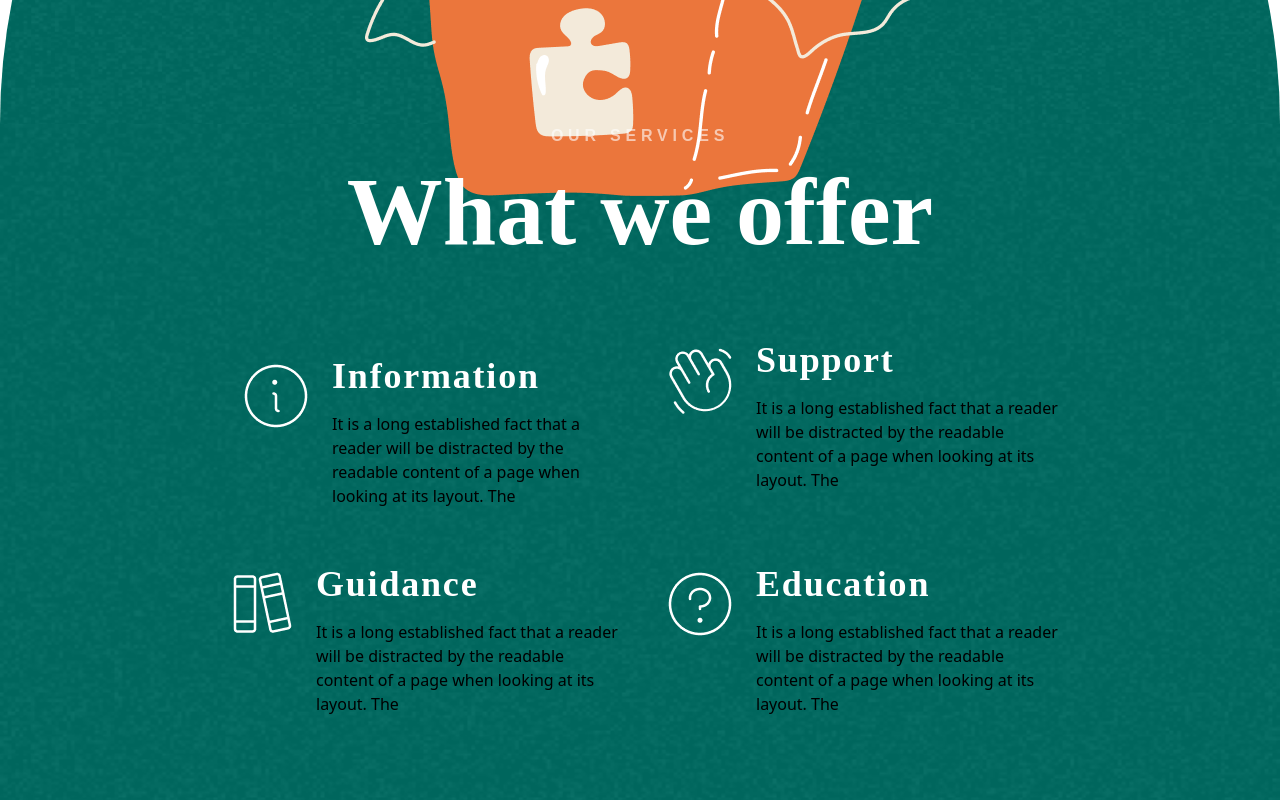
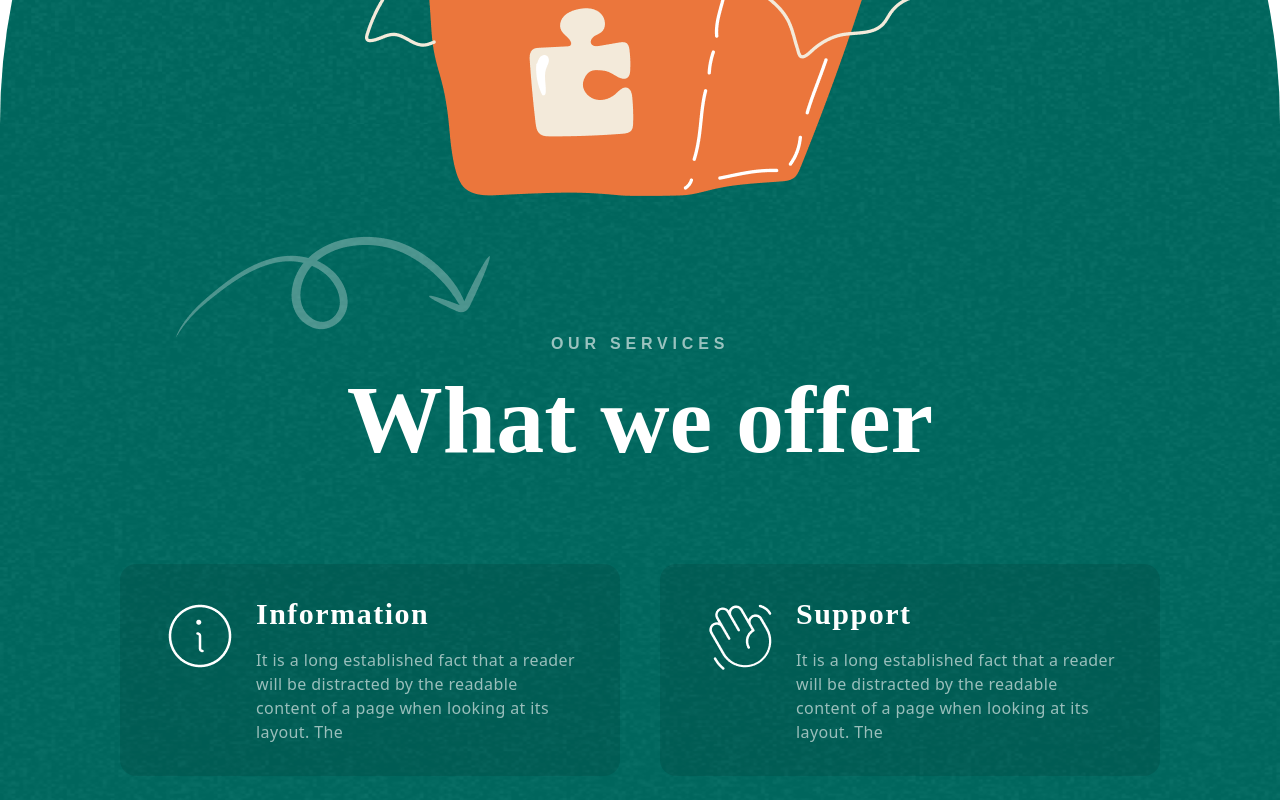
Before and after one commit to davidFCDev/landing-page-figma, a Next.js app: page / in a window 1280 px wide. Shown: the part 1120-1920 px from the top of the page. Built offline with nearby package versions, Linux system fonts and the light colour scheme.

Commit message:
services

```diff
--- a/src/app/components/Hero.tsx
+++ b/src/app/components/Hero.tsx
@@ -14,8 +14,8 @@ const Hero = () => {
             academic pathways, we're your ultimate guide—crafted by Revise
             Online.
           </h3>
-          <div>
-            <button className=" bg-yellow inline-flex px-6 py-4 justify-center items-center border-3 border-black rounded-full text-black text-4xl font-bold shadow-[-6px_7px_0_0_black] hover:shadow-none transition-all hover:-translate-x-1 hover:translate-y-1">
+          <div className="z-40 relative">
+            <button className="bg-yellow inline-flex px-6 py-4 justify-center items-center border-3 border-black rounded-full text-black text-4xl font-bold shadow-[-6px_7px_0_0_black] hover:shadow-none transition-all hover:-translate-x-1 hover:translate-y-1">
               Explore
             </button>
           </div>
--- a/src/app/components/Services.tsx
+++ b/src/app/components/Services.tsx
@@ -1,13 +1,14 @@
 const Services = () => {
   return (
-    <div className="w-full flex">
+    <div className="w-full h-[950px] flex">
       <img
         src="/texture-bg.png"
         alt="bg-texture"
         className="w-full bg-green z-0 rounded-b-[200px] relative"
       />
+      <img src="/horizontal-arrow.png" alt="arrow" className="absolute z-70 left-44 pt-28" />
 
-      <div className="z-30 absolute flex flex-col w-full justify-center items-center gap-20">
+      <div className="z-30 absolute flex flex-col w-full justify-center items-center gap-24 pt-52">
         <div className="text-center flex flex-col gap-4">
           <h4 className="font-rubik text-gray2 uppercase font-semibold tracking-[.3em]">
             OUR SERVICES
@@ -18,44 +19,44 @@ const Services = () => {
         </div>
 
         <div className="grid grid-cols-2 gap-10">
-          <div className="flex items-start gap-4 w-[400px] p-4">
+          <div className="flex items-start gap-4 w-[500px] py-8 px-10 bg-green2 rounded-2xl">
             <img src="/Icons/info-icon.png" alt="info-icon" />
             <div className="flex flex-col gap-4">
-              <h2 className="text-white text-4xl font-averia font-semibold tracking-wider">Information</h2>
-              <p>
+              <h2 className="text-white text-3xl font-averia font-semibold tracking-wider">Information</h2>
+              <p className="text-gray2 tracking-wide">
                 It is a long established fact that a reader will be distracted
                 by the readable content of a page when looking at its layout.
                 The{" "}
               </p>
             </div>
           </div>
-          <div className="flex items-start gap-4 w-[400px]">
+          <div className="flex items-start gap-4 w-[500px] py-8 px-10 bg-green2 rounded-2xl">
             <img src="/Icons/hand-icon.png" alt="hand-icon" />
             <div className="flex flex-col gap-4">
-              <h2 className="text-white text-4xl font-averia font-semibold tracking-wider">Support</h2>
-              <p>
+              <h2 className="text-white text-3xl font-averia font-semibold tracking-wider">Support</h2>
+              <p className="text-gray2 tracking-wide">
                 It is a long established fact that a reader will be distracted
                 by the readable content of a page when looking at its layout.
                 The{" "}
               </p>
             </div>
           </div>
-          <div className="flex items-start gap-4 w-[400px]">
+          <div className="flex items-start gap-4 w-[500px] py-8 px-10 bg-green2 rounded-2xl">
             <img src="/Icons/book-icon.png" alt="book-icon" />
             <div className="flex flex-col gap-4">
-              <h2 className="text-white text-4xl font-averia font-semibold tracking-wider">Guidance</h2>
-              <p>
+              <h2 className="text-white text-3xl font-averia font-semibold tracking-wider">Guidance</h2>
+              <p className="text-gray2 tracking-wide">
                 It is a long established fact that a reader will be distracted
                 by the readable content of a page when looking at its layout.
                 The{" "}
               </p>
             </div>
           </div>
-          <div className="flex items-start gap-4 w-[400px]">
+          <div className="flex items-start gap-4 w-[500px] py-8 px-10 bg-green2 rounded-2xl">
             <img src="/Icons/question-icon.png" alt="question-icon" />
             <div className="flex flex-col gap-4">
-              <h2 className="text-white text-4xl font-averia font-semibold tracking-wider">Education</h2>
-              <p>
+              <h2 className="text-white text-3xl font-averia font-semibold tracking-wider">Education</h2>
+              <p className="text-gray2 tracking-wide">
                 It is a long established fact that a reader will be distracted
                 by the readable content of a page when looking at its layout.
                 The{" "}
```
